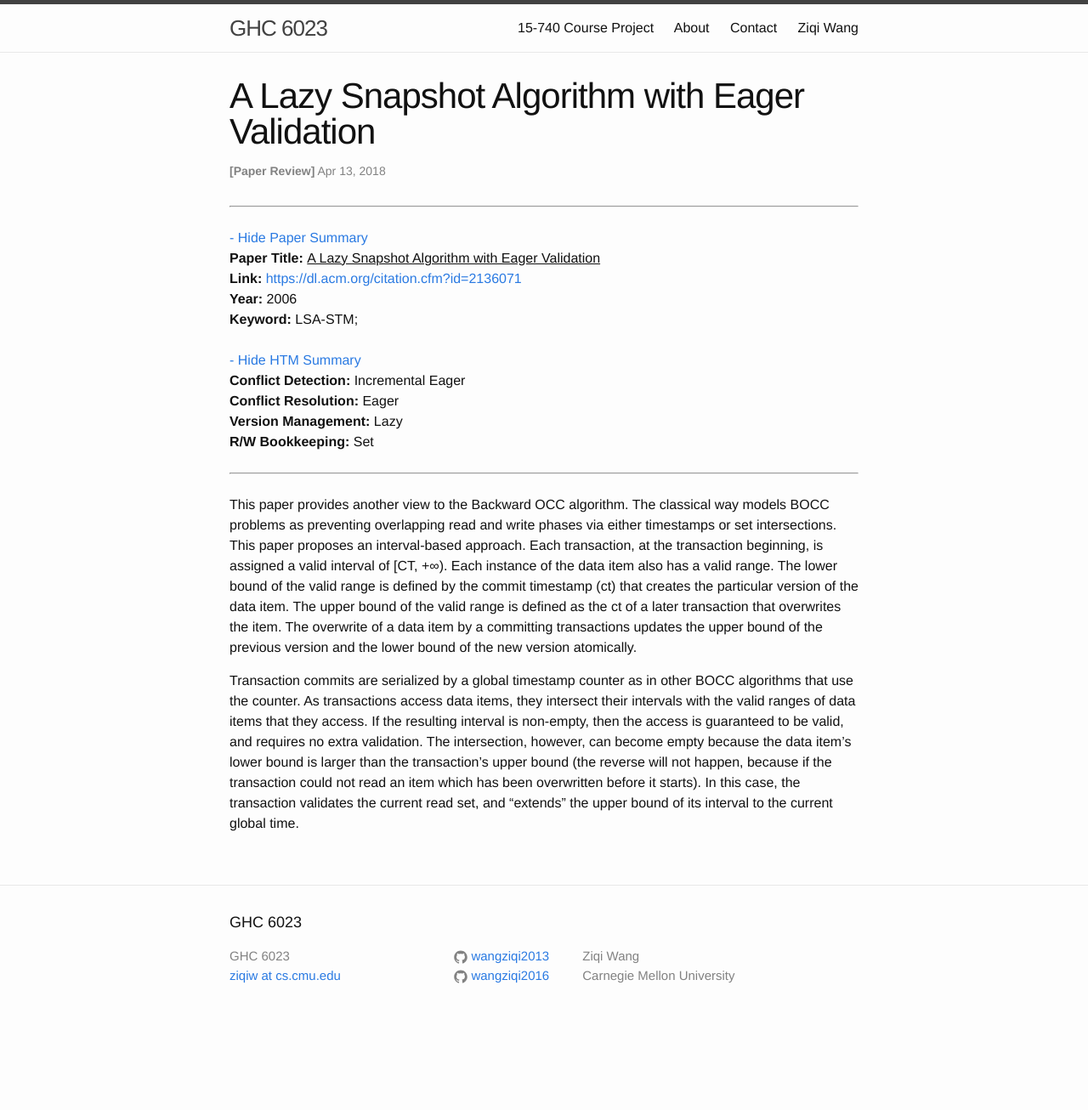
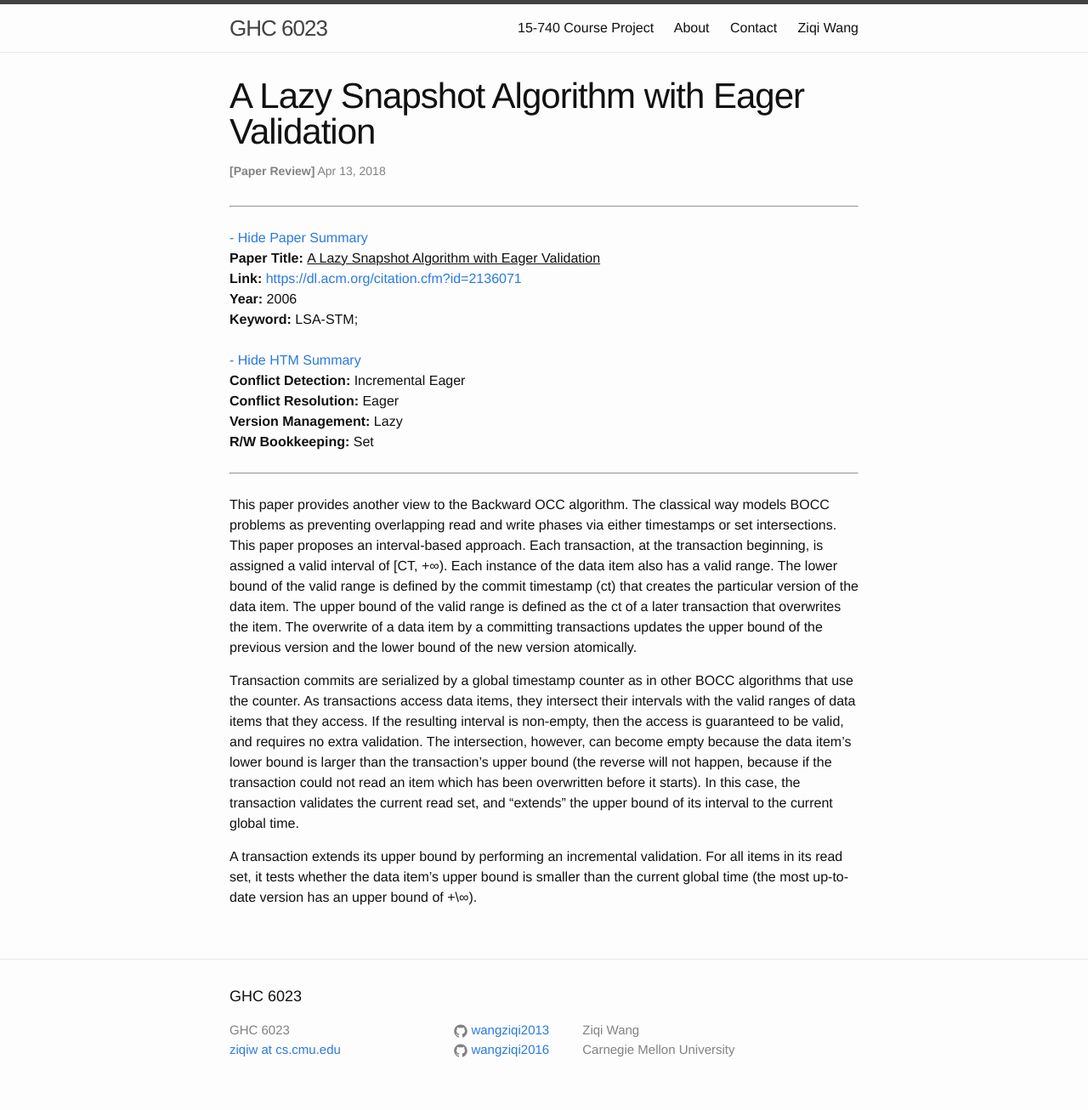
Before and after one commit to wangziqi2013/wangziqi2013.github.io, a Jekyll site: the page built from _posts/2018-04-12-A-Lazy-Snapshot-Algo-with-Eager-Validation.markdown, in a window 1280 px wide. Shown: the whole page at 85% size. Built offline with Jekyll 4.4.1, drawn with Linux system fonts in a browser that asks for light colours; before the commit the page ends 1219 px from its top, so only the background shows below that.

Commit message:
Working on validation

```diff
--- a/_posts/2018-04-12-A-Lazy-Snapshot-Algo-with-Eager-Validation.markdown
+++ b/_posts/2018-04-12-A-Lazy-Snapshot-Algo-with-Eager-Validation.markdown
@@ -30,3 +30,7 @@ because the data item's lower bound is larger than the transaction's upper bound
 happen, because if the transaction could not read an item which has been overwritten before it starts).
 In this case, the transaction validates the current read set, and "extends" the upper bound of its interval
 to the current global time.
+
+A transaction extends its upper bound by performing an incremental validation. For all items in its read
+set, it tests whether the data item's upper bound is smaller than the current global time (the most up-to-date
+version has an upper bound of +\&infin;).
```
